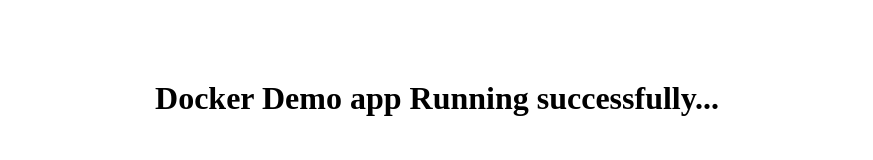
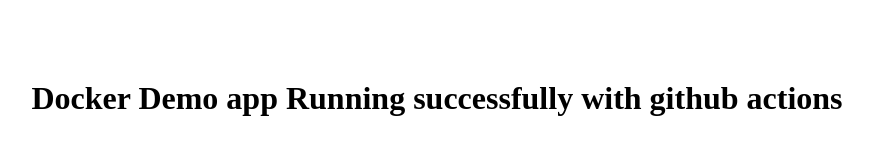
Before and after one commit to ratanpatil212/docker-app, a website: page index.html in a window 1280 px wide. Shown: the whole page, without its empty margins (203-1076 px from the left). Drawn offline with Linux system fonts and the light colour scheme.

Commit message:
minor changes

```diff
--- a/index.html
+++ b/index.html
@@ -14,6 +14,6 @@
     </style>
 </head>
 <body>
-    <h1>Docker Demo app Running successfully...</h1>
+    <h1>Docker Demo app Running successfully with github actions</h1>
 </body>
 </html>
```
